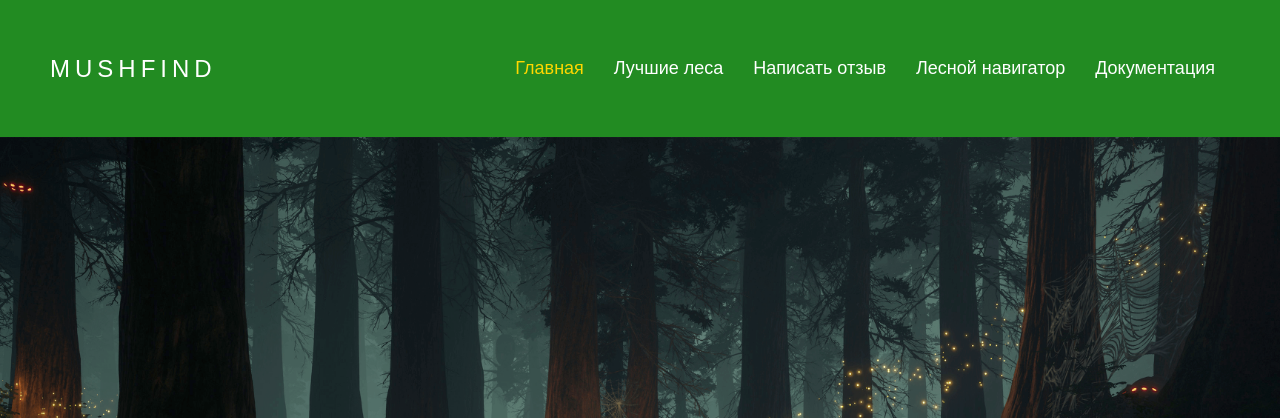
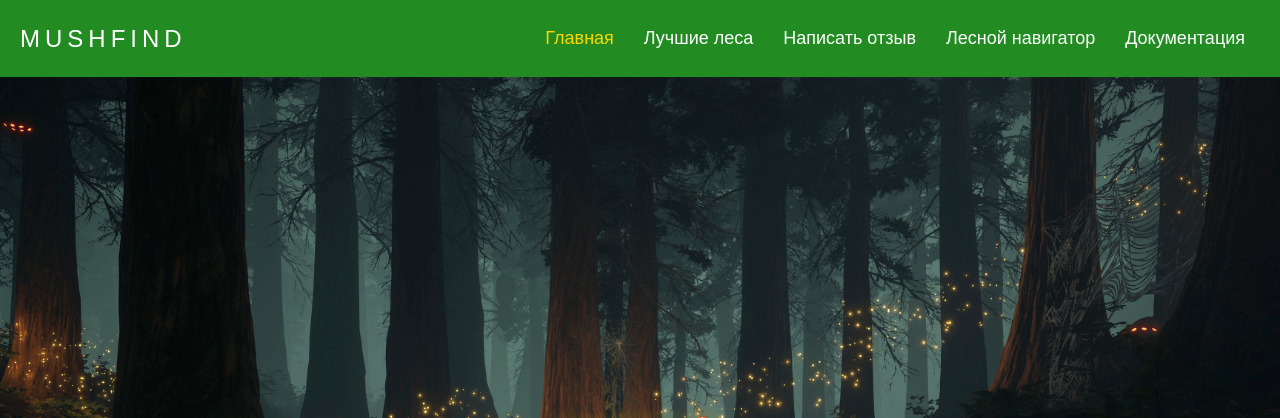
Before and after one commit to FoxTeam289/griboed, a PHP site: page / in a window 1280 px wide. Shown: the top 418 px of the page. Run offline with PHP 8.4, Linux system fonts and the light colour scheme; some libraries are stand-ins or nearby versions; some web fonts are replaced.

Commit message:
Add files via upload

```diff
--- a/bestforest.html
+++ b/bestforest.html
@@ -234,7 +234,7 @@
     display: flex;
     justify-content: space-between;
     align-items: center;
-    padding: 50px;
+    padding: 20px;
     background-color: #228B22;
     z-index: 1000; /* Ensure the navbar is on top */
     position: relative;
--- a/documentation.html
+++ b/documentation.html
@@ -156,7 +156,7 @@ body {
     display: flex;
     justify-content: space-between;
     align-items: center;
-    padding: 50px;
+    padding: 20px;
     background-color: #228B22;
     z-index: 1000; /* Ensure the navbar is on top */
     position: relative;
--- a/main.css
+++ b/main.css
@@ -130,7 +130,7 @@ body {
     display: flex;
     justify-content: space-between;
     align-items: center;
-    padding: 50px;
+    padding: 20px;
     background-color: #228B22;
     z-index: 1000; /* Ensure the navbar is on top */
     position: relative;
--- a/otziv.html
+++ b/otziv.html
@@ -151,7 +151,7 @@
     display: flex;
     justify-content: space-between;
     align-items: center;
-    padding: 50px;
+    padding: 20px;
     background-color: #228B22;
     z-index: 1000; /* Ensure the navbar is on top */
     position: relative;
```
Also changed, not shown: go.html (+16 -41 lines).
